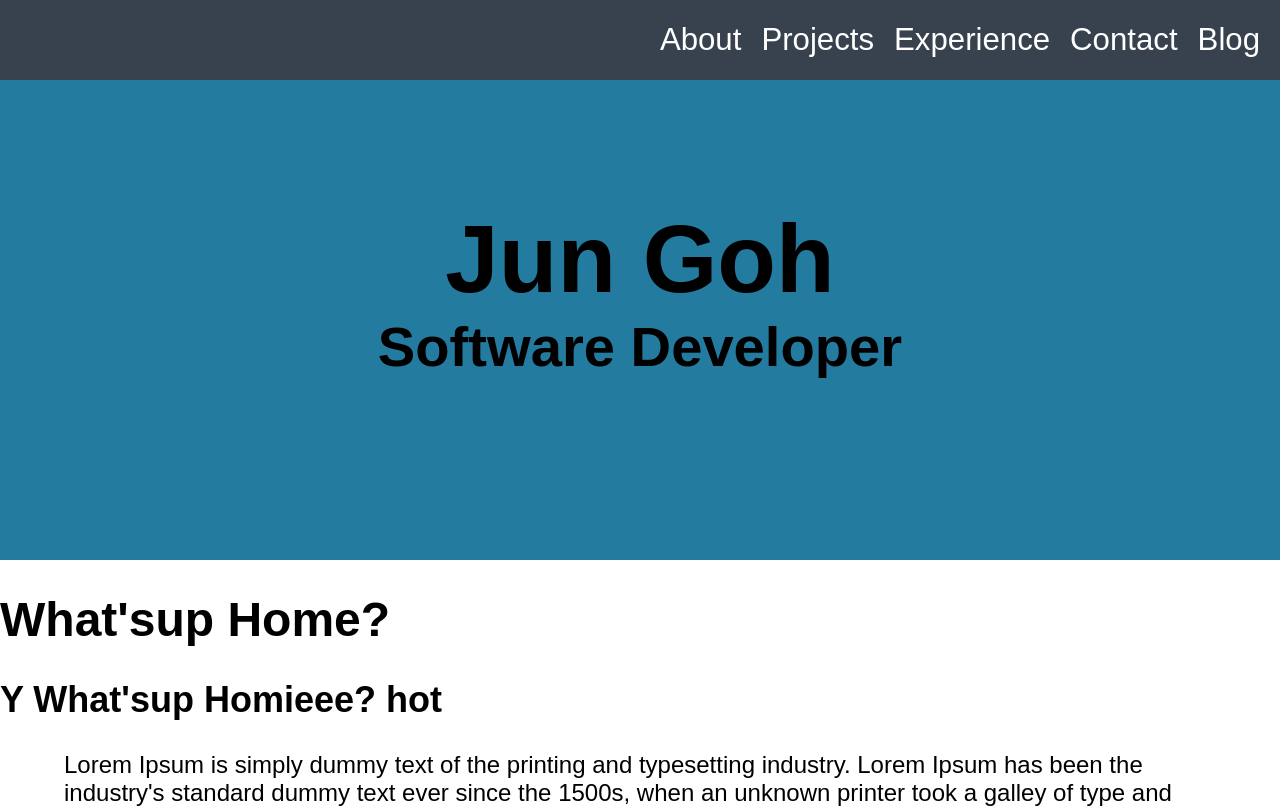
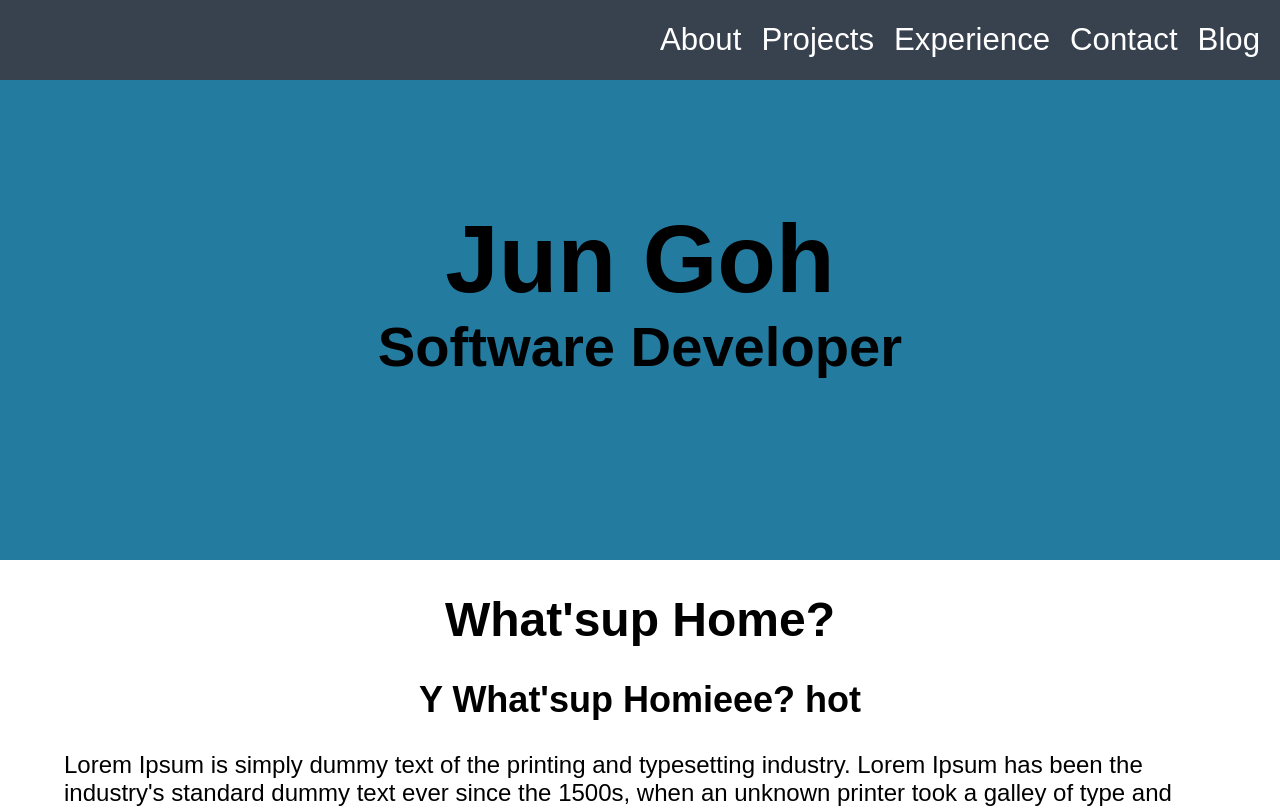
Before and after one commit to Jun711/react-portfolio, a React app: page / in a window 1280 px wide. Shown: the top 808 px of the page. Built offline with nearby package versions, Linux system fonts and the light colour scheme.

Commit message:
add global style

```diff
--- a/src/theme/globalStyle.js
+++ b/src/theme/globalStyle.js
@@ -1,11 +1,22 @@
 import { injectGlobal } from 'styled-components';
+import { THEME_COLOR } from "./variables";
 
 /* eslint-disabled */
 injectGlobal`
   @import url('https://fonts.googleapis.com/css?family=Indie+Flower');
 
   body {
+    margin: 0;
     font-family: 'Indie Flower', cursive;
     font-size: 24px;
   }
+
+  h1, h2, h3 {
+    text-align: center;
+  }
+
+  hr {
+    border: 2px solid ${THEME_COLOR};
+    max-width: 14em;
+  }
 `
--- a/src/theme/media.js
+++ b/src/theme/media.js
@@ -19,5 +19,3 @@ export const media = Object.keys(sizes).reduce((accumulator, label) => {
   `
   return accumulator
 }, {})
-
-// export default media;
```
